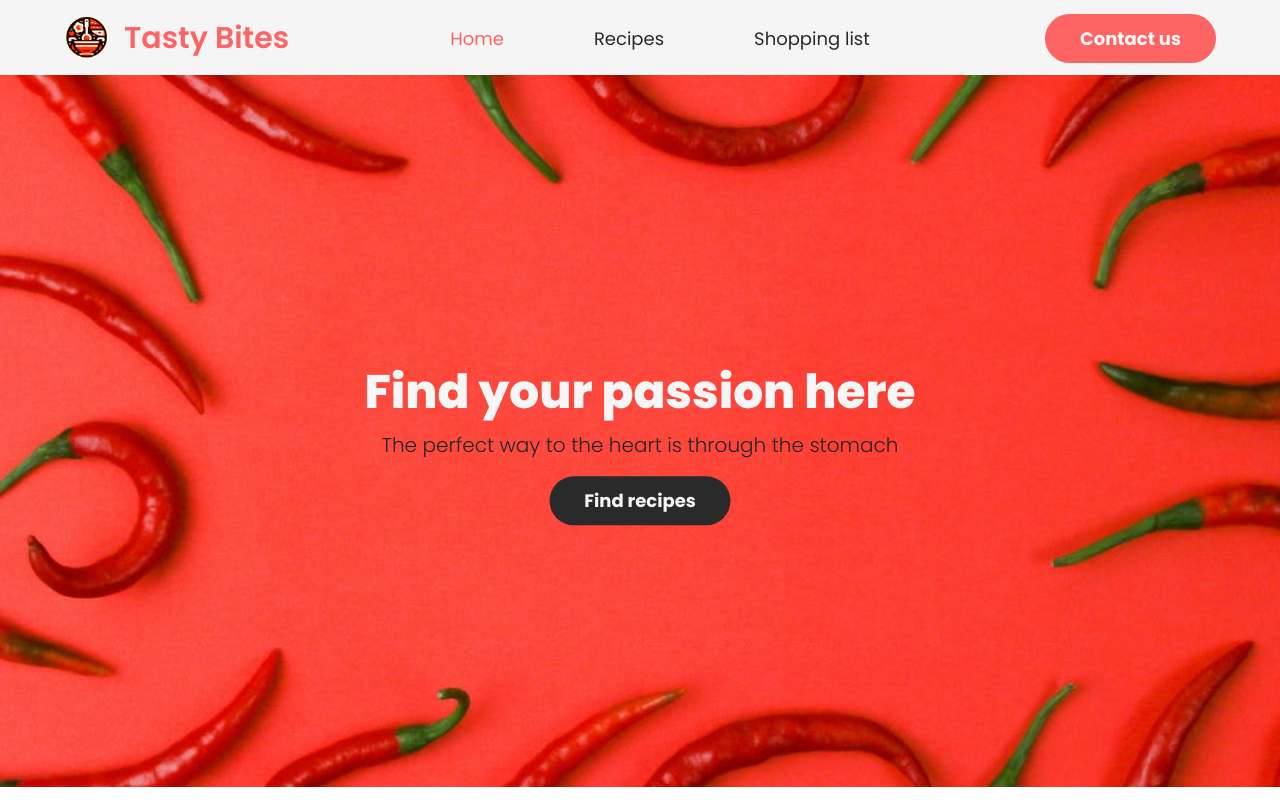
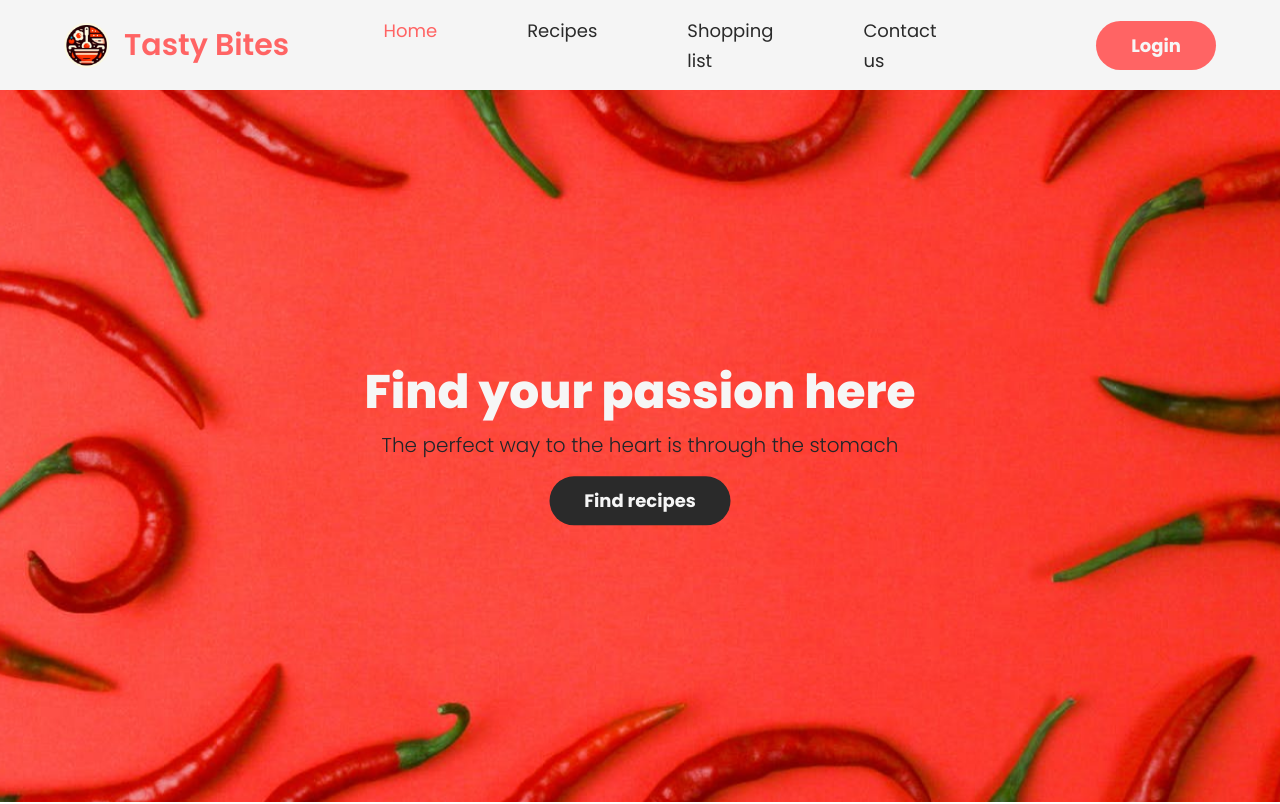
Before and after one commit to Nikola-02/tastybites, an Angular app: page / in a window 1280 px wide. Shown: the top 804 px of the page. Built offline with nearby package versions, Linux system fonts and the light colour scheme.

Commit message:
Added login btn

```diff
--- a/src/app/components/fixed/nav/nav.component.html
+++ b/src/app/components/fixed/nav/nav.component.html
@@ -26,10 +26,13 @@
             >Shopping list</a
           >
         </li>
+        <li>
+          <a routerLink="/contact-us" routerLinkActive="active">Contact us</a>
+        </li>
       </ul>
     </nav>
     <div class="contact-div">
-      <a routerLink="/contact-us" routerLinkActive="active">Contact us</a>
+      <a routerLink="/login" routerLinkActive="active">Login</a>
     </div>
   </div>
 </header>
```
